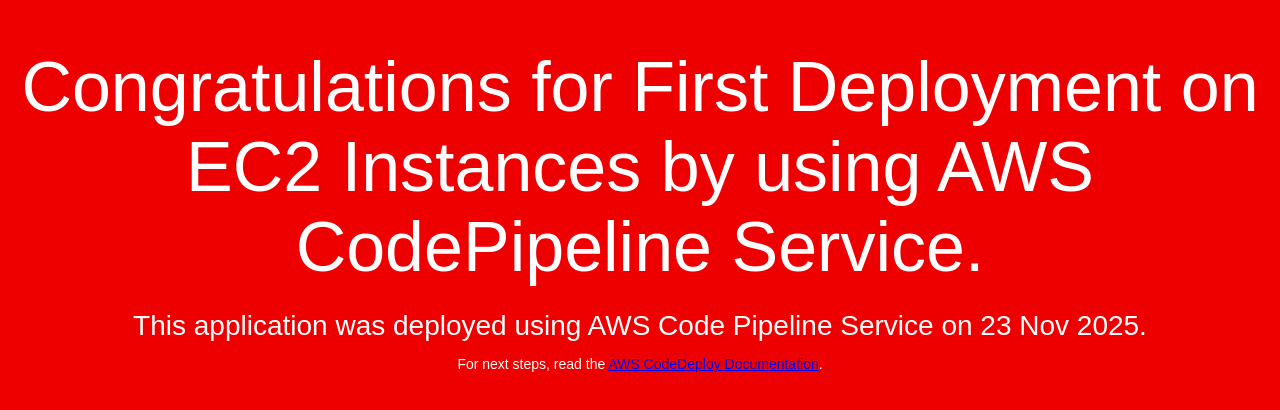
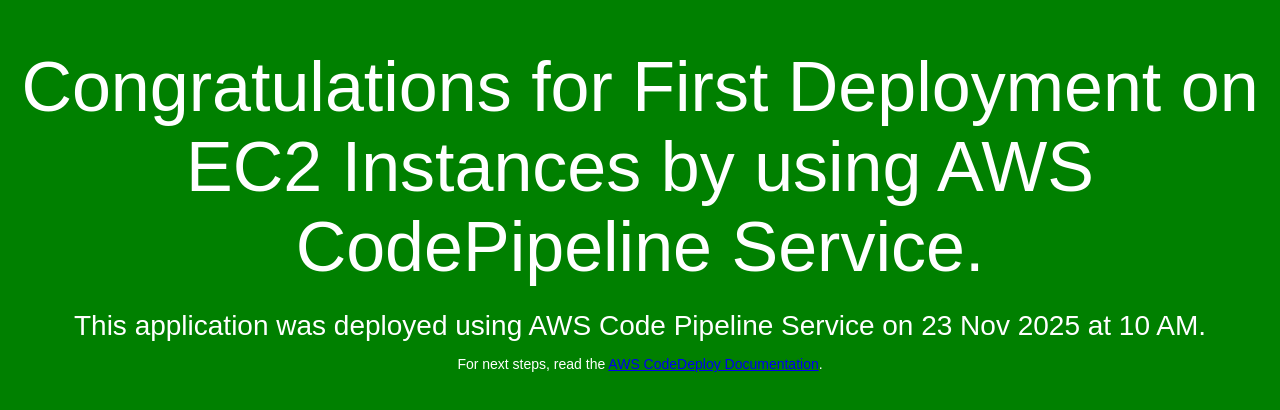
Before and after one commit to avinashbundela1987/shiva, a plain HTML site: page index.html in a window 1280 px wide. Drawn offline with Linux system fonts and the light colour scheme.

Commit message:
My second commit of the day

```diff
--- a/index.html
+++ b/index.html
@@ -6,7 +6,7 @@
   <style>
     body {
       color: #ffffff;
-      background-color: #EE0000;
+      background-color: #008000;
       font-family: Arial, sans-serif;
       font-size: 14px;
     }
@@ -27,7 +27,7 @@
 <body>
   <div align="center">
     <h1>Congratulations for First Deployment on EC2 Instances by using AWS CodePipeline Service.</h1>
-    <h2>This application was deployed using AWS Code Pipeline Service on 23 Nov 2025.</h2>
+    <h2>This application was deployed using AWS Code Pipeline Service on 23 Nov 2025 at 10 AM.</h2>
     <p>For next steps, read the <a href="http://aws.amazon.com/documentation/codedeploy">AWS CodeDeploy Documentation</a>.</p>
   </div>
 </body>
```
